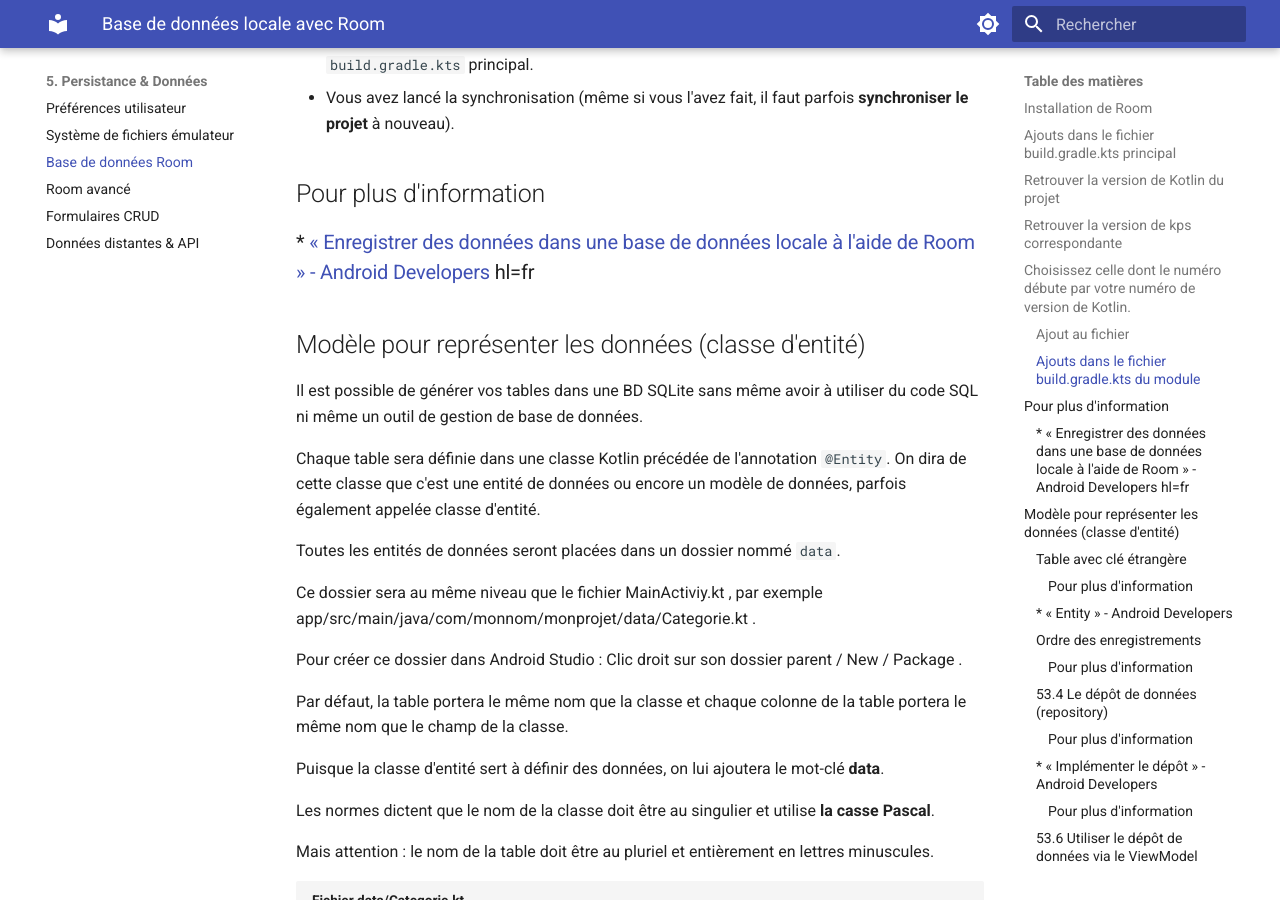
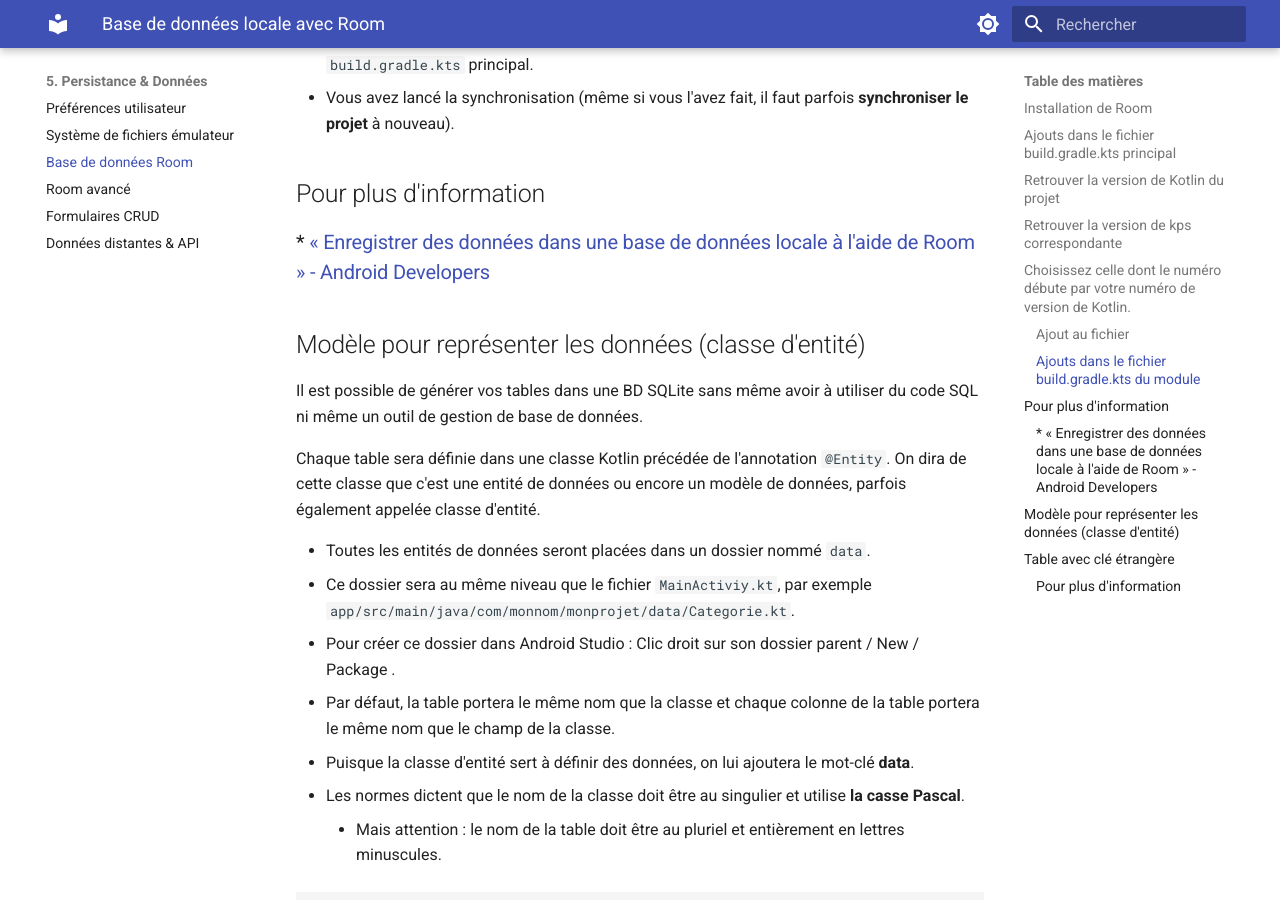
Before and after one commit to Apps-Mobiles-2-Victo/notes_de_cours, an MkDocs documentation site: the page built from docs/05-donnees-persistance/room-base-de-donnees.md, in a window 1280 px wide and 900 px high, scrolled down 2143 px. Built offline with MkDocs 1.6.1 and Material for MkDocs 9.7.7, drawn with Linux system fonts in a browser that asks for light colours; some of the changed text lies outside the part shown.

Commit message:
Refactor Room documentation for clarity and consistency, including formatting adjustments and improved section headings.

````diff
--- a/docs/05-donnees-persistance/room-base-de-donnees.md
+++ b/docs/05-donnees-persistance/room-base-de-donnees.md
@@ -106,35 +106,22 @@
 ## Pour plus d'information
 
 
-### * [« Enregistrer des données dans une base de données locale à l'aide de Room » - Android Developers](https://developer.android.com/training/data-storage/room?) hl=fr
+### * [« Enregistrer des données dans une base de données locale à l'aide de Room » - Android Developers](https://developer.android.com/training/data-storage/room?hl=fr)
 
 ## Modèle pour représenter les données (classe d'entité)
 
 Il est possible de générer vos tables dans une BD SQLite sans même avoir à utiliser du code SQL ni même un outil de gestion de base de données.
 
-
 Chaque table sera définie dans une classe Kotlin précédée de l'annotation `@Entity`. On dira de cette classe que c'est une entité de données ou encore un modèle de données, parfois également appelée classe d'entité.
 
 
-Toutes les entités de données seront placées dans un dossier nommé `data`.
-
-
-Ce dossier sera au même niveau que le fichier  MainActiviy.kt , par exemple  app/src/main/java/com/monnom/monprojet/data/Categorie.kt .
-
-
-Pour créer ce dossier dans Android Studio : Clic droit sur son dossier parent /  New  /  Package .
-
-
-Par défaut, la table portera le même nom que la classe et chaque colonne de la table portera le même nom que le champ de la classe.
-
-
-Puisque la classe d'entité sert à définir des données, on lui ajoutera le mot-clé **data**.
-
-
-Les normes dictent que le nom de la classe doit être au singulier et utilise **la casse Pascal**.
-
-
-Mais attention : le nom de la table doit être au pluriel et entièrement en lettres minuscules.
+* Toutes les entités de données seront placées dans un dossier nommé `data`.
+* Ce dossier sera au même niveau que le fichier `MainActiviy.kt`, par exemple `app/src/main/java/com/monnom/monprojet/data/Categorie.kt`.
+* Pour créer ce dossier dans Android Studio : Clic droit sur son dossier parent /  New  /  Package .
+* Par défaut, la table portera le même nom que la classe et chaque colonne de la table portera le même nom que le champ de la classe.
+* Puisque la classe d'entité sert à définir des données, on lui ajoutera le mot-clé **data**.
+* Les normes dictent que le nom de la classe doit être au singulier et utilise **la casse Pascal**.
+    * Mais attention : le nom de la table doit être au pluriel et entièrement en lettres minuscules.
 
 
 ```kotlin title="Fichier data/Categorie.kt"
@@ -148,7 +135,7 @@
 ```
 
 
-### Table avec clé étrangère
+## Table avec clé étrangère
 
 
 Pour une table qui comprend une clé étrangère :
@@ -176,15 +163,13 @@
 ```
 
 
-#### Pour plus d'information
+### Pour plus d'information
+
+* [« Définir des données à l'aide d'entités Room » - Android Developers](https://developer.android.com/training/data-storage/room/defining-data?hl=fr)
+* [« Entity » - Android Developers](https://developer.android.com/reference/androidx/room/Entity)
 
 
-* [« Définir des données à l'aide d'entités Room » - Android Developers](https://developer.android.com/training/data-storage/room/defining-data?hl=fr)
-
-
-### * [« Entity » - Android Developers](https://developer.android.com/reference/androidx/room/Entity)
-53.3 Le DAO : couche intermédiaire entre l'application et la BD
-
+# Le DAO : couche intermédiaire entre l'application et la BD
 
 Plusieurs cadres d'application offrent une couche d'abstraction entre l'application et la base de données, généralement sous forme de classes qui représentent les tables de la BD. Cette couche d'abstraction est connue sous l'acronyme ORM (Object Relational Mapper).
 
````
